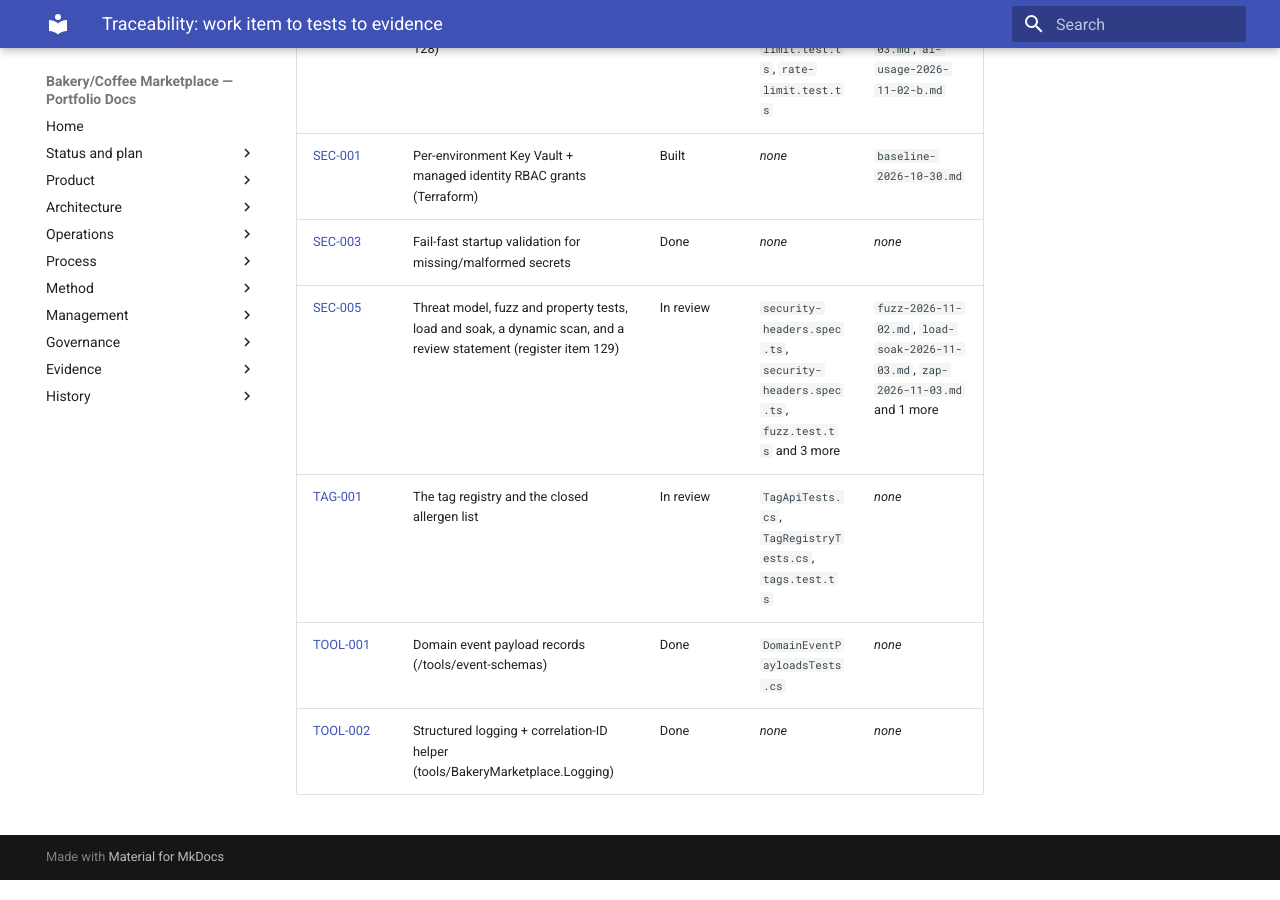
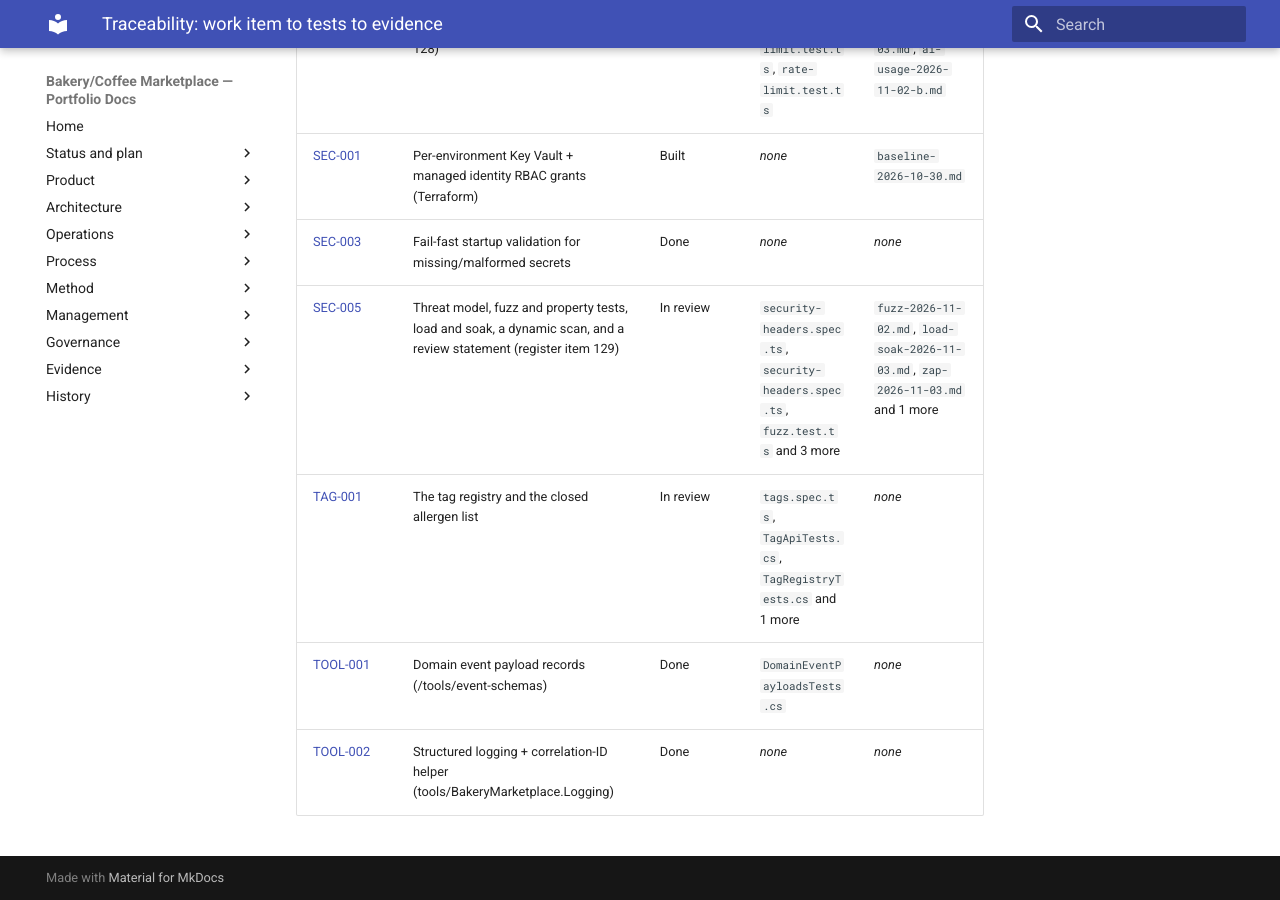
Before and after one commit to benjamin-hedrick/bakery-marketplace, an MkDocs documentation site: the page built from docs/product/backlog/TRACEABILITY.md, in a window 1280 px wide and 900 px high, scrolled down 6493 px. Built offline with MkDocs 1.6.1 and Material for MkDocs 9.7.7, drawn with Linux system fonts in a browser that asks for light colours.

Commit message:
TAG-001: regenerate the traceability table after the new test files were tracked
Co-Authored-By: Claude Sonnet 5.5 <noreply@anthropic.com>

```diff
--- a/docs/product/backlog/TRACEABILITY.md
+++ b/docs/product/backlog/TRACEABILITY.md
@@ -74,6 +74,6 @@ Of 54 work items marked Done: 29 are named by a test file, 18 by an evidence rec
 | [SEC-001](WI-SEC-001.md) | Per-environment Key Vault + managed identity RBAC grants (Terraform) | Built | *none* | `baseline-2026-10-30.md` |
 | [SEC-003](WI-SEC-003.md) | Fail-fast startup validation for missing/malformed secrets | Done | *none* | *none* |
 | [SEC-005](WI-SEC-005.md) | Threat model, fuzz and property tests, load and soak, a dynamic scan, and a review statement (register item 129) | In review | `security-headers.spec.ts`, `security-headers.spec.ts`, `fuzz.test.ts` and 3 more | `fuzz-2026-11-02.md`, `load-soak-2026-11-03.md`, `zap-2026-11-03.md` and 1 more |
-| [TAG-001](WI-TAG-001.md) | The tag registry and the closed allergen list | In review | `TagApiTests.cs`, `TagRegistryTests.cs`, `tags.test.ts` | *none* |
+| [TAG-001](WI-TAG-001.md) | The tag registry and the closed allergen list | In review | `tags.spec.ts`, `TagApiTests.cs`, `TagRegistryTests.cs` and 1 more | *none* |
 | [TOOL-001](WI-TOOL-001.md) | Domain event payload records (/tools/event-schemas) | Done | `DomainEventPayloadsTests.cs` | *none* |
 | [TOOL-002](WI-TOOL-002.md) | Structured logging + correlation-ID helper (tools/BakeryMarketplace.Logging) | Done | *none* | *none* |
```
